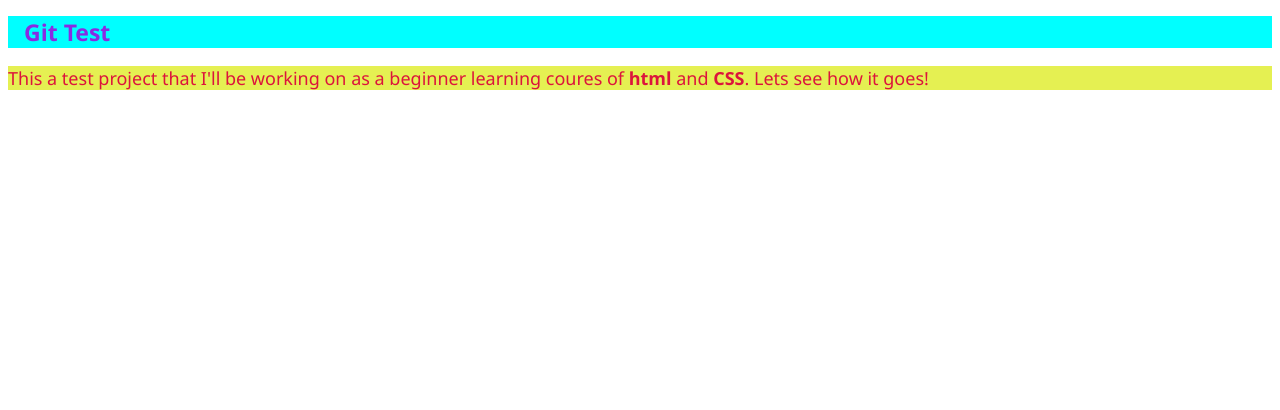
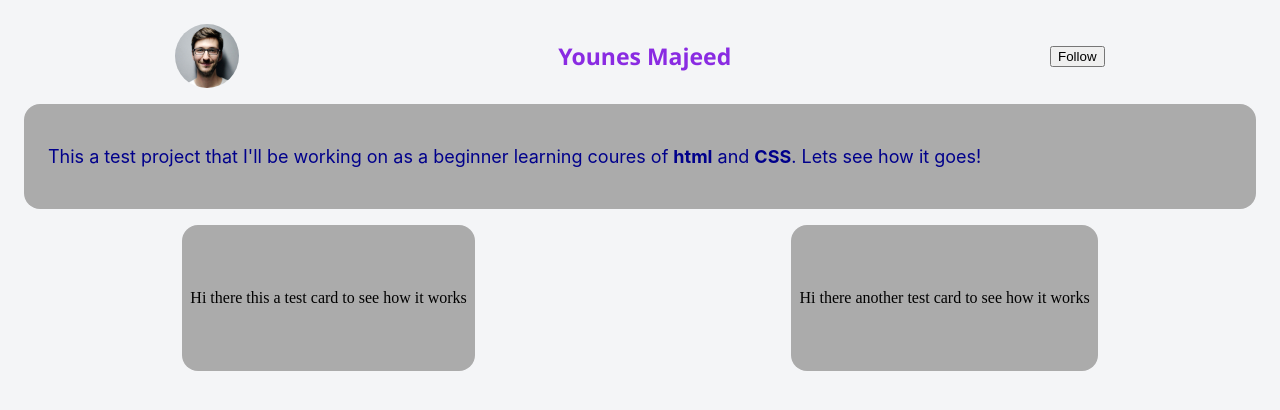
Before and after one commit to YounesMajeed/git-test, a plain HTML site: page index.html in a window 1280 px wide. Drawn offline with Linux system fonts and the light colour scheme.

Commit message:
added a basic html structure

```diff
--- a/index.html
+++ b/index.html
@@ -7,17 +7,33 @@
 </head>
 
 <body>
-    <script src="script.js"></script>
+    <!--<script src="script.js"></script> -->
+    <link rel="stylesheet" href="https://cdnjs.cloudflare.com/ajax/libs/font-awesome/4.7.0/css/font-awesome.min.css">
+
+
 
 
     <div class="divhead">
-        <h3>Git Test</h3>
+        <img src="profile.jpg">
+        <h3>Younes Majeed</h3>
+        <button>Follow</button>
     </div>
 
     <div class="divintro">
         <p class="intro">This a test project that I'll be working on as a beginner learning coures of
             <strong>html</strong> and <strong>CSS</strong>. Lets see how it goes!</p>
     </div>
+
+
+    <div class="cardView">
+        <div class="card1">
+            <p>Hi there this a test card to see how it works</p>
+
+        </div>
+        <div class="card1">
+            <p>Hi there another test card to see how it works</p>
+        </div>
+    </div>
 </body>
 
 </html>
--- a/style.css
+++ b/style.css
@@ -1,4 +1,6 @@
 body{
+    background-color: #f4f5f7;
+    padding: 16px;
 
 }
 
@@ -8,20 +10,50 @@ h3 {
     font-display: center;
     color: blueviolet;
     margin: 16px;
+    align-items: center;
+    display: flex;
+    justify-content: center;
 }
 .intro {
-    color: crimson;
-    font-family: 'Segoe UI', Tahoma, Geneva, Verdana, sans-serif;
+    color: darkblue;
+    font-family: -apple-system, BlinkMacSystemFont, 'Segoe UI', Roboto, Oxygen, Ubuntu, Cantarell, 'Open Sans', 'Helvetica Neue', sans-serif;
     font-size: 18px;
-    text-justify: none;
+    text-justify: center;
 }
 .divhead {
-    background-color: cyan;
-    height: 20%;
-    width: 100%;
+    display: flex;
+    justify-content: space-around;
+    align-items: center;
+    font-size: 32px;
+
 }
 .divintro {
-    background-color: rgb(229, 240, 82);
-    height: 20%;
-    width: 100%;
+    height: 50%;
+    width: auto;
+    background-color: #ABABAB;
+    border-radius: 16px;
+    margin-top: 16px;
+    padding: 24px;
 }
+img {
+    width: 64px;
+    height: 64px;
+    border-radius: 50%;
+}
+.card1 {
+    height: 50%;
+    width: auto;
+    background-color: #ABABAB;
+    border-radius: 16px;
+    margin-top: 16px;
+    margin-inline: 8px;
+    padding-left: 8px;
+    padding-right: 8px;
+    padding-top: 48px;
+    padding-bottom: 48px;
+}
+.cardView {
+    display: flex;
+    justify-content: space-around;
+    align-items: center;
+}
```
Also changed, not shown: bg.jpg (added), profile.jpg (added).
